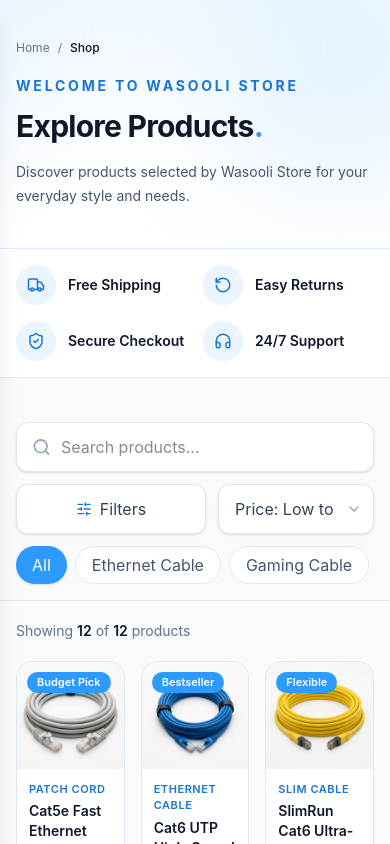
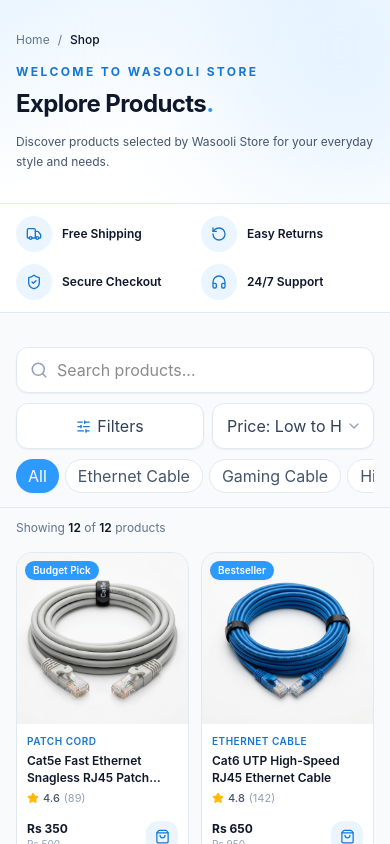
Before and after one commit to ammarlogicslabs-dev/wasooli-store, a React (Vite) app: page /shop in a window 390 px wide. Shown: the top 844 px of the page. Built offline with nearby package versions, Linux system fonts and the light colour scheme.

Commit message:
responsive

```diff
--- a/src/components/product/ProductCard.jsx
+++ b/src/components/product/ProductCard.jsx
@@ -5,13 +5,13 @@
 
 export default function ProductCard({ product }) {
   return (
-    <article className="group overflow-hidden rounded-2xl border border-slate-200 bg-white transition duration-300 hover:-translate-y-1 hover:border-brand-200 hover:shadow-xl">
+    <article className="group flex h-full flex-col overflow-hidden rounded-2xl border border-slate-200 bg-white transition duration-300 hover:-translate-y-1 hover:border-brand-200 hover:shadow-xl">
       <Link
         to={`/products/${product.slug}`}
         className="relative block cursor-pointer overflow-hidden bg-slate-50"
       >
         {product.badge && (
-          <span className="absolute left-2.5 top-2.5 z-10 rounded-full bg-brand-500 px-2.5 py-0.5 text-[11px] font-semibold text-white">
+          <span className="absolute left-2 top-2 z-10 rounded-full bg-brand-500 px-2 py-0.5 text-[10px] font-semibold text-white shadow-xs sm:left-2.5 sm:top-2.5 sm:px-2.5 sm:text-[11px]">
             {product.badge}
           </span>
         )}
@@ -28,37 +28,39 @@
         />
       </Link>
 
-      <div className="p-3 sm:p-3.5">
-        <p className="text-[11px] font-semibold uppercase tracking-wider text-brand-600">
+      <div className="flex flex-1 flex-col justify-between p-2.5 min-[400px]:p-3 sm:p-3.5">
+        <div>
+          <p className="truncate text-[10px] font-semibold uppercase tracking-wider text-brand-600 sm:text-[11px]">
             {product.category}
           </p>
 
           <Link to={`/products/${product.slug}`}>
-          <h2 className="mt-1  cursor-pointer text-sm font-semibold text-slate-900 transition hover:text-brand-600">
+            <h2 className="mt-1 line-clamp-2 text-xs font-semibold leading-snug text-slate-900 transition hover:text-brand-600 sm:text-sm">
               {product.title}
             </h2>
           </Link>
 
-        <div className="mt-1 flex items-center gap-1 text-xs">
+          <div className="mt-1 flex items-center gap-1 text-[11px] sm:text-xs">
             <Star
-            size={13}
+              size={12}
               fill="currentColor"
-            className="text-amber-400"
+              className="shrink-0 text-amber-400 sm:size-[13px]"
             />
             <span className="font-medium text-slate-600">{product.rating}</span>
             <span className="text-slate-400">
               ({product.reviews})
             </span>
           </div>
+        </div>
 
-        <div className="mt-2.5 flex items-center justify-between gap-2">
+        <div className="mt-2.5 flex items-center justify-between gap-1.5 pt-1">
           <div className="min-w-0">
-            <p className="font-bold text-slate-900">
+            <p className="truncate text-xs font-bold text-slate-900 min-[400px]:text-sm sm:text-base">
               {formatPrice(product.price)}
             </p>
 
             {product.oldPrice > product.price && (
-              <p className="text-[11px] text-slate-400 line-through">
+              <p className="truncate text-[10px] text-slate-400 line-through sm:text-[11px]">
                 {formatPrice(product.oldPrice)}
               </p>
             )}
@@ -67,9 +69,9 @@
           <Link
             to={`/products/${product.slug}`}
             aria-label={`View ${product.title}`}
-            className="grid size-9 shrink-0 cursor-pointer place-items-center rounded-xl bg-brand-50 text-brand-600 transition hover:bg-brand-500 hover:text-white"
+            className="grid size-8 shrink-0 cursor-pointer place-items-center rounded-xl bg-brand-50 text-brand-600 transition hover:bg-brand-500 hover:text-white min-[400px]:size-9"
           >
-            <ShoppingBag size={16} />
+            <ShoppingBag size={15} />
           </Link>
         </div>
       </div>
--- a/src/index.css
+++ b/src/index.css
@@ -55,3 +55,11 @@
     display: block;
     max-width: 100%;
 }
+
+@utility scrollbar-none {
+    scrollbar-width: none;
+    -ms-overflow-style: none;
+    &::-webkit-scrollbar {
+        display: none;
+    }
+}
--- a/src/pages/ProductDetails.jsx
+++ b/src/pages/ProductDetails.jsx
@@ -164,7 +164,7 @@
         </Link>
       </div>
 
-      <section className="mx-auto grid max-w-8xl gap-8 px-4 py-6 sm:px-6 lg:grid-cols-2 lg:gap-14 lg:px-8 lg:py-10">
+      <section className="mx-auto grid max-w-7xl 2xl:max-w-[1536px] gap-8 px-4 py-6 sm:px-6 lg:grid-cols-2 lg:gap-14 lg:px-8 lg:py-10">
         {/* Gallery */}
         <div className="lg:sticky lg:top-24 lg:self-start">
           <div className="group relative overflow-hidden rounded-3xl border border-slate-100 bg-slate-50">
@@ -499,7 +499,7 @@
               </Link>
             </div>
 
-            <div className="mt-7 grid grid-cols-2 gap-4 sm:gap-6 lg:grid-cols-4">
+            <div className="mt-7 grid grid-cols-1 min-[340px]:grid-cols-2 min-[540px]:grid-cols-3 md:grid-cols-3 lg:grid-cols-4 gap-3 sm:gap-4 lg:gap-6">
               {relatedProducts.map((item) => (
                 <ProductCard key={item.id} product={item} />
               ))}
--- a/src/pages/Shop.jsx
+++ b/src/pages/Shop.jsx
@@ -137,28 +137,31 @@
   };
 
   const FilterPanel = (
-    <div className="space-y-8">
+    <div className="space-y-6 sm:space-y-8">
       <div>
         <h3 className="text-xs font-bold uppercase tracking-[0.15em] text-slate-900">
           Categories
         </h3>
-        <ul className="mt-4 space-y-1">
+        <ul className="mt-3 sm:mt-4 space-y-1">
           {categories.map((item) => {
             const active = category === item;
             return (
               <li key={item}>
                 <button
                   type="button"
-                  onClick={() => setCategory(item)}
-                  className={`flex w-full cursor-pointer items-center justify-between rounded-lg px-3 py-2 text-sm transition ${
+                  onClick={() => {
+                    setCategory(item);
+                    if (filtersOpen) setFiltersOpen(false);
+                  }}
+                  className={`flex w-full cursor-pointer items-center justify-between rounded-lg px-3 py-2 text-xs sm:text-sm transition ${
                     active
                       ? "bg-brand-50 font-semibold text-brand-700"
                       : "text-slate-600 hover:bg-slate-100 hover:text-slate-900"
                   }`}
                 >
-                  <span>{item}</span>
+                  <span className="truncate pr-2">{item}</span>
                   <span
-                    className={`rounded-full px-2 py-0.5 text-xs ${
+                    className={`shrink-0 rounded-full px-2 py-0.5 text-[11px] sm:text-xs ${
                       active
                         ? "bg-brand-500 text-white"
                         : "bg-slate-100 text-slate-500"
@@ -177,7 +180,7 @@
         <h3 className="text-xs font-bold uppercase tracking-[0.15em] text-slate-900">
           Max Price
         </h3>
-        <div className="mt-4 px-1">
+        <div className="mt-3 sm:mt-4 px-1">
           <input
             type="range"
             min={minPrice}
@@ -199,8 +202,11 @@
       {activeFilters.length > 0 && (
         <button
           type="button"
-          onClick={clearAll}
-          className="w-full cursor-pointer rounded-xl border border-slate-200 bg-white px-4 py-2.5 text-sm font-semibold text-slate-700 transition hover:border-brand-500 hover:text-brand-600"
+          onClick={() => {
+            clearAll();
+            if (filtersOpen) setFiltersOpen(false);
+          }}
+          className="w-full cursor-pointer rounded-xl border border-slate-200 bg-white px-4 py-2.5 text-xs sm:text-sm font-semibold text-slate-700 transition hover:border-brand-500 hover:text-brand-600"
         >
           Reset all filters
         </button>
@@ -213,22 +219,22 @@
       {/* Hero */}
       <section className="relative overflow-hidden border-b border-brand-100 bg-gradient-to-br from-brand-50 via-white to-white">
         <div className="pointer-events-none absolute -right-24 -top-24 h-72 w-72 rounded-full bg-brand-100/60 blur-3xl" />
-        <div className="relative mx-auto max-w-8xl px-4 py-10 sm:px-6 sm:py-14 lg:px-8">
+        <div className="relative mx-auto max-w-7xl 2xl:max-w-[1536px] px-4 py-8 sm:px-6 sm:py-12 lg:px-8 lg:py-14">
           <nav aria-label="Breadcrumb" className="text-xs text-slate-500">
             <span className="hover:text-brand-600">Home</span>
             <span className="mx-2">/</span>
             <span className="font-medium text-slate-900">Shop</span>
           </nav>
 
-          <p className="mt-5 text-sm font-bold uppercase tracking-[0.2em] text-brand-600">
+          <p className="mt-4 sm:mt-5 text-xs sm:text-sm font-bold uppercase tracking-[0.2em] text-brand-600">
             Welcome to Wasooli Store
           </p>
 
-          <h1 className="mt-3 text-3xl font-bold tracking-tight text-slate-900 sm:text-5xl">
+          <h1 className="mt-2 sm:mt-3 text-2xl font-bold tracking-tight text-slate-900 sm:text-4xl lg:text-5xl">
             Explore Products<span className="text-brand-500">.</span>
           </h1>
 
-          <p className="mt-4 max-w-xl text-sm leading-6 text-slate-600 sm:text-base">
+          <p className="mt-3 sm:mt-4 max-w-xl text-xs sm:text-sm md:text-base leading-relaxed text-slate-600">
             Discover products selected by Wasooli Store for your everyday style
             and needs.
           </p>
@@ -237,14 +243,15 @@
 
       {/* Trust bar */}
       <section className="border-b border-slate-200 bg-white">
-        <div className="mx-auto grid max-w-8xl grid-cols-2 gap-4 px-4 py-4 sm:px-6 lg:grid-cols-4 lg:px-8">
+        <div className="mx-auto grid max-w-7xl 2xl:max-w-[1536px] grid-cols-2 gap-3 px-4 py-3 sm:gap-4 sm:px-6 sm:py-4 lg:grid-cols-4 lg:px-8">
           {TRUST.map(({ icon: Icon, title, text }) => (
-            <div key={title} className="flex items-center gap-3">
-              <span className="flex h-10 w-10 shrink-0 items-center justify-center rounded-full bg-brand-50 text-brand-600">
-                <Icon size={18} />
+            <div key={title} className="flex items-center gap-2.5 sm:gap-3">
+              <span className="flex h-9 w-9 sm:h-10 sm:w-10 shrink-0 items-center justify-center rounded-full bg-brand-50 text-brand-600">
+                <Icon size={16} className="sm:hidden" />
+                <Icon size={18} className="hidden sm:block" />
               </span>
               <div className="min-w-0">
-                <p className="truncate text-sm font-semibold text-slate-900">
+                <p className="truncate text-xs sm:text-sm font-semibold text-slate-900">
                   {title}
                 </p>
                 <p className="hidden truncate text-xs text-slate-500 sm:block">
@@ -256,23 +263,23 @@
         </div>
       </section>
 
-      <section className="mx-auto max-w-8xl px-4 py-8 sm:px-6 lg:px-8">
-        <div className="lg:grid lg:grid-cols-[250px_1fr] lg:gap-8">
+      <section className="mx-auto max-w-7xl 2xl:max-w-[1536px] px-4 py-6 sm:px-6 sm:py-8 lg:px-8">
+        <div className="lg:grid lg:grid-cols-[250px_1fr] lg:gap-8 xl:grid-cols-[270px_1fr] xl:gap-10">
           {/* Desktop sidebar */}
           <aside className="hidden lg:block">
-            <div className="sticky top-24 rounded-2xl border border-slate-200 bg-white p-5 shadow-sm">
+            <div className="sticky top-24 rounded-2xl border border-slate-200 bg-white p-5 shadow-xs">
               {FilterPanel}
             </div>
           </aside>
 
-          <div>
+          <div className="min-w-0">
             {/* Toolbar */}
-            <div className="sticky top-0 z-20 -mx-4 border-b border-slate-200 bg-slate-50/90 px-4 py-3 backdrop-blur sm:-mx-6 sm:px-6 lg:static lg:mx-0 lg:border-0 lg:bg-transparent lg:p-0 lg:backdrop-blur-none">
-              <div className="flex flex-col gap-3 sm:flex-row sm:items-center">
+            <div className="sticky top-0 z-20 -mx-4 border-b border-slate-200 bg-slate-50/95 px-4 py-2.5 backdrop-blur-md sm:-mx-6 sm:px-6 sm:py-3 lg:static lg:mx-0 lg:border-0 lg:bg-transparent lg:p-0 lg:backdrop-blur-none">
+              <div className="flex flex-col gap-2.5 sm:flex-row sm:items-center sm:gap-3">
                 <div className="relative flex-1">
                   <Search
-                    size={19}
-                    className="absolute left-4 top-1/2 -translate-y-1/2 text-slate-400"
+                    size={18}
+                    className="absolute left-3.5 top-1/2 -translate-y-1/2 text-slate-400 sm:left-4"
                   />
                   <input
                     type="search"
@@ -280,18 +287,28 @@
                     onChange={(event) => setSearch(event.target.value)}
                     placeholder="Search products..."
                     aria-label="Search products"
-                    className="w-full rounded-xl border border-slate-200 bg-white py-3 pl-11 pr-4 text-sm shadow-sm outline-none transition focus:border-brand-500 focus:ring-4 focus:ring-brand-100"
+                    className="w-full rounded-xl border border-slate-200 bg-white py-2.5 pl-10 pr-9 text-xs sm:text-sm shadow-xs outline-none transition focus:border-brand-500 focus:ring-4 focus:ring-brand-100 sm:py-3 sm:pl-11 sm:pr-4"
                   />
+                  {search && (
+                    <button
+                      type="button"
+                      onClick={() => setSearch("")}
+                      className="absolute right-3 top-1/2 -translate-y-1/2 rounded-full p-1 text-slate-400 hover:text-slate-600"
+                      aria-label="Clear search"
+                    >
+                      <X size={15} />
+                    </button>
+                  )}
                 </div>
 
-                <div className="flex gap-3">
+                <div className="flex items-center gap-2 sm:gap-3">
                   <button
                     type="button"
                     onClick={() => setFiltersOpen(true)}
-                    className="flex flex-1 cursor-pointer items-center justify-center gap-2 rounded-xl border border-slate-200 bg-white px-4 py-3 text-sm font-medium text-slate-700 shadow-sm transition hover:border-brand-500 lg:hidden"
+                    className="flex flex-1 cursor-pointer items-center justify-center gap-1.5 rounded-xl border border-slate-200 bg-white px-3 py-2.5 text-xs sm:text-sm font-medium text-slate-700 shadow-xs transition hover:border-brand-500 sm:flex-none sm:px-4 sm:py-3 lg:hidden"
                   >
-                    <SlidersHorizontal size={16} className="text-brand-600" />
-                    Filters
+                    <SlidersHorizontal size={15} className="text-brand-600" />
+                    <span>Filters</span>
                     {activeFilters.length > 0 && (
                       <span className="flex h-5 min-w-5 items-center justify-center rounded-full bg-brand-500 px-1.5 text-xs font-semibold text-white">
                         {activeFilters.length}
@@ -299,12 +316,12 @@
                     )}
                   </button>
 
-                  <label className="relative flex flex-1 items-center sm:flex-none">
+                  <label className="relative flex flex-1 items-center sm:flex-none sm:w-48">
                     <select
                       value={sort}
                       onChange={(event) => setSort(event.target.value)}
                       aria-label="Sort products"
-                      className="w-full cursor-pointer appearance-none rounded-xl border border-slate-200 bg-white py-3 pl-4 pr-10 text-sm font-medium text-slate-700 shadow-sm outline-none transition focus:border-brand-500 focus:ring-4 focus:ring-brand-100"
+                      className="w-full cursor-pointer appearance-none rounded-xl border border-slate-200 bg-white py-2.5 pl-3.5 pr-8 text-xs sm:text-sm font-medium text-slate-700 shadow-xs outline-none transition focus:border-brand-500 focus:ring-4 focus:ring-brand-100 sm:py-3 sm:pl-4 sm:pr-10"
                     >
                       {SORT_OPTIONS.map((option) => (
                         <option key={option.value} value={option.value}>
@@ -321,15 +338,15 @@
               </div>
 
               {/* Mobile category chips */}
-              <div className="mt-3 flex gap-2 overflow-x-auto pb-1 lg:hidden">
+              <div className="mt-2.5 flex gap-1.5 overflow-x-auto pb-1 scrollbar-none lg:hidden [-ms-overflow-style:none] [scrollbar-width:none] [&::-webkit-scrollbar]:hidden">
                 {categories.map((item) => (
                   <button
                     key={item}
                     type="button"
                     onClick={() => setCategory(item)}
-                    className={`whitespace-nowrap cursor-pointer rounded-full px-4 py-1.5 text-sm font-medium transition ${
+                    className={`shrink-0 whitespace-nowrap cursor-pointer rounded-full px-3 py-1 text-xs sm:text-sm font-medium transition ${
                       category === item
-                        ? "bg-brand-500 text-white shadow-sm"
+                        ? "bg-brand-500 text-white shadow-xs"
                         : "border border-slate-200 bg-white text-slate-600 hover:border-brand-500 hover:text-brand-600"
                     }`}
                   >
@@ -340,8 +357,8 @@
             </div>
 
             {/* Results summary + active filters */}
-            <div className="mb-5 mt-5 flex flex-wrap items-center gap-2">
-              <p className="mr-2 text-sm text-slate-500">
+            <div className="mb-4 mt-3 sm:mb-5 sm:mt-5 flex flex-wrap items-center gap-1.5 sm:gap-2">
+              <p className="mr-2 text-xs sm:text-sm text-slate-500">
                 Showing{" "}
                 <span className="font-semibold text-slate-900">
                   {visibleProducts.length}
@@ -358,11 +375,11 @@
                   key={filter.key}
                   type="button"
                   onClick={filter.clear}
-                  className="group flex cursor-pointer items-center gap-1.5 rounded-full border border-brand-200 bg-brand-50 py-1 pl-3 pr-2 text-xs font-medium text-brand-700 transition hover:bg-brand-100"
+                  className="group flex cursor-pointer items-center gap-1.5 rounded-full border border-brand-200 bg-brand-50 py-0.5 pl-2.5 pr-1.5 text-[11px] sm:text-xs font-medium text-brand-700 transition hover:bg-brand-100 sm:py-1 sm:pl-3 sm:pr-2"
                   aria-label={`Remove filter ${filter.label}`}
                 >
-                  {filter.label}
-                  <X size={14} className="opacity-70 group-hover:opacity-100" />
+                  <span>{filter.label}</span>
+                  <X size={13} className="opacity-70 group-hover:opacity-100" />
                 </button>
               ))}
 
@@ -370,7 +387,7 @@
                 <button
                   type="button"
                   onClick={clearAll}
-                  className="cursor-pointer text-xs font-semibold text-slate-500 underline-offset-2 hover:text-brand-600 hover:underline"
+                  className="cursor-pointer text-[11px] sm:text-xs font-semibold text-slate-500 underline-offset-2 hover:text-brand-600 hover:underline"
                 >
                   Clear all
                 </button>
@@ -380,14 +397,14 @@
             {/* Grid */}
             {visibleProducts.length > 0 ? (
               <>
-                <div className="grid grid-cols-3 gap-4 sm:gap-6 md:grid-cols-4 xl:grid-cols-4 2xl:grid-cols-4">
+                <div className="grid grid-cols-1 min-[340px]:grid-cols-2 min-[540px]:grid-cols-3 md:grid-cols-3 lg:grid-cols-3 xl:grid-cols-4 min-[1800px]:grid-cols-5 gap-3 sm:gap-4 md:gap-5 lg:gap-6">
                   {visibleProducts.map((product) => (
                     <ProductCard key={product.id} product={product} />
                   ))}
                 </div>
 
-                <div className="mt-10 flex flex-col items-center gap-3">
-                  <div className="h-1.5 w-48 overflow-hidden rounded-full bg-slate-200">
+                <div className="mt-8 sm:mt-12 flex flex-col items-center gap-3">
+                  <div className="h-1.5 w-40 sm:w-56 overflow-hidden rounded-full bg-slate-200">
                     <div
                       className="h-full rounded-full bg-brand-500 transition-all"
                       style={{
@@ -408,7 +425,7 @@
                       onClick={() =>
                         setVisibleCount((count) => count + PAGE_SIZE)
                       }
-                      className="cursor-pointer rounded-xl border border-brand-500 bg-white px-8 py-3 text-sm font-semibold text-brand-600 shadow-sm transition hover:bg-brand-500 hover:text-white"
+                      className="w-full max-w-xs sm:w-auto cursor-pointer rounded-xl border border-brand-500 bg-white px-8 py-3 text-sm font-semibold text-brand-600 shadow-xs transition hover:bg-brand-500 hover:text-white"
                     >
                       Load more products
                     </button>
@@ -416,20 +433,21 @@
                 </div>
               </>
             ) : (
-              <div className="rounded-2xl border border-dashed border-slate-300 bg-white px-5 py-16 text-center">
-                <span className="mx-auto flex h-14 w-14 items-center justify-center rounded-full bg-brand-50 text-brand-600">
-                  <Search size={24} />
+              <div className="rounded-2xl border border-dashed border-slate-300 bg-white px-4 py-12 sm:px-6 sm:py-16 text-center">
+                <span className="mx-auto flex h-12 w-12 sm:h-14 sm:w-14 items-center justify-center rounded-full bg-brand-50 text-brand-600">
+                  <Search size={22} className="sm:hidden" />
+                  <Search size={24} className="hidden sm:block" />
                 </span>
-                <h2 className="mt-4 text-lg font-semibold text-slate-900">
+                <h2 className="mt-4 text-base sm:text-lg font-semibold text-slate-900">
                   No products found
                 </h2>
-                <p className="mt-2 text-sm text-slate-500">
+                <p className="mt-1.5 sm:mt-2 text-xs sm:text-sm text-slate-500 max-w-sm mx-auto">
                   Try a different search, category, or price range.
                 </p>
                 <button
                   type="button"
                   onClick={clearAll}
-                  className="mt-5 cursor-pointer rounded-xl bg-brand-500 px-5 py-3 text-sm font-semibold text-white transition hover:bg-brand-600"
+                  className="mt-5 w-full max-w-xs sm:w-auto cursor-pointer rounded-xl bg-brand-500 px-6 py-3 text-sm font-semibold text-white transition hover:bg-brand-600"
                 >
                   Clear filters
                 </button>
@@ -441,29 +459,32 @@
 
       {/* Mobile filter drawer */}
       <div
-        className={`fixed inset-0 z-50 lg:hidden ${
-          filtersOpen ? "" : "pointer-events-none"
+        className={`fixed inset-0 z-50 lg:hidden transition-all duration-300 ${
+          filtersOpen ? "visible" : "invisible pointer-events-none"
         }`}
         aria-hidden={!filtersOpen}
       >
         <div
           onClick={() => setFiltersOpen(false)}
-          className={`absolute inset-0 cursor-pointer bg-slate-900/50 transition-opacity ${
+          className={`absolute inset-0 cursor-pointer bg-slate-900/50 backdrop-blur-xs transition-opacity duration-300 ${
             filtersOpen ? "opacity-100" : "opacity-0"
           }`}
         />
         <aside
-          className={`absolute inset-y-0 left-0 flex w-80 max-w-[85%] flex-col bg-white shadow-xl transition-transform duration-300 ${
+          className={`absolute inset-y-0 left-0 flex w-[85vw] max-w-xs sm:max-w-sm flex-col bg-white shadow-2xl transition-transform duration-300 ease-out ${
             filtersOpen ? "translate-x-0" : "-translate-x-full"
           }`}
         >
           <div className="flex items-center justify-between border-b border-slate-200 px-5 py-4">
-            <h2 className="text-base font-semibold text-slate-900">Filters</h2>
+            <div>
+              <h2 className="text-base font-semibold text-slate-900">Filters</h2>
+              <p className="text-xs text-slate-500">{filteredProducts.length} products available</p>
+            </div>
             <button
               type="button"
               onClick={() => setFiltersOpen(false)}
               aria-label="Close filters"
-              className="cursor-pointer rounded-full p-1.5 text-slate-500 hover:bg-slate-100"
+              className="cursor-pointer rounded-full p-2 text-slate-500 hover:bg-slate-100"
             >
               <X size={20} />
             </button>
@@ -473,7 +494,7 @@
             <button
               type="button"
               onClick={() => setFiltersOpen(false)}
-              className="w-full cursor-pointer rounded-xl bg-brand-500 px-5 py-3 text-sm font-semibold text-white transition hover:bg-brand-600"
+              className="w-full cursor-pointer rounded-xl bg-brand-500 px-5 py-3 text-sm font-semibold text-white transition hover:bg-brand-600 active:scale-[0.99]"
             >
               Show {filteredProducts.length} products
             </button>
```
Lines whose indentation alone changed are shown as unchanged.
